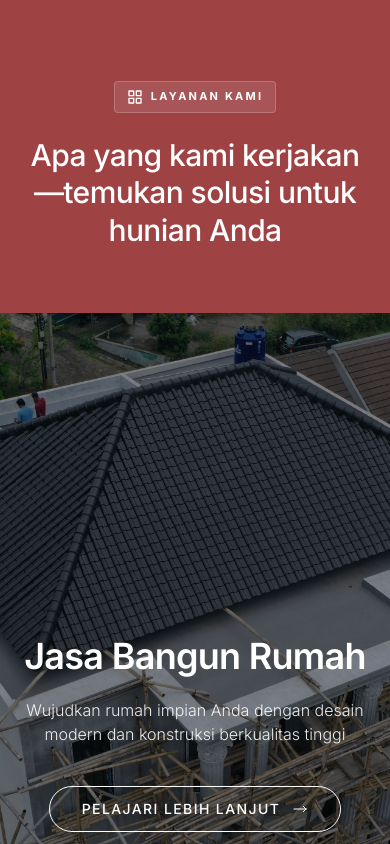
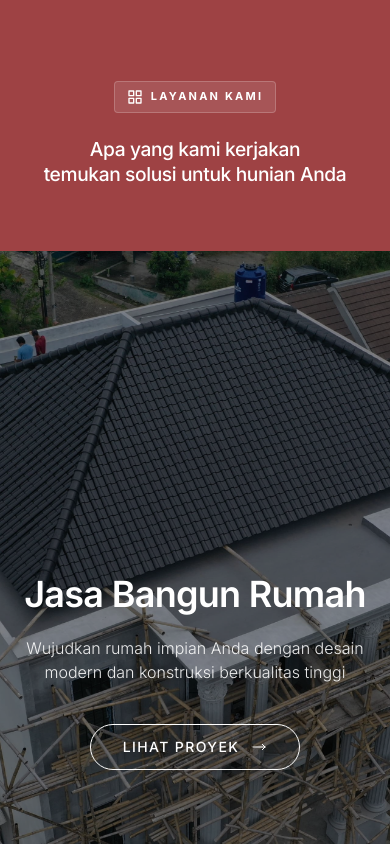
Before and after one commit to acaryawibawantra/desainbangunrenovasi-website, a Next.js app: page / in a window 390 px wide. Shown: the part 1740-2584 px from the top of the page. Built offline with nearby package versions, Linux system fonts and the light colour scheme.

Commit message:
style: adjust headline text fitting in Services section for mobile view

```diff
--- a/components/sections/Services.tsx
+++ b/components/sections/Services.tsx
@@ -20,9 +20,8 @@ export function Services() {
                     </svg>
                     <span>LAYANAN KAMI</span>
                 </div>
-                <h5 className="text-3xl md:text-4xl lg:text-5xl font-medium text-white max-w-4xl mx-auto leading-tight tracking-tight">
-                    Apa yang kami kerjakan—<br className="hidden sm:block" />
-                    temukan solusi untuk hunian Anda
+                <h5 className="text-[1.2rem] sm:text-3xl md:text-4xl lg:text-5xl font-medium text-white max-w-[95%] sm:max-w-4xl mx-auto leading-[1.3] md:leading-tight tracking-tight text-balance">
+                    Apa yang kami kerjakan <br /> temukan solusi untuk hunian Anda
                 </h5>
             </div>
 
@@ -118,7 +117,7 @@ function StickyCard({ service, index, total }: { service: any; index: number; to
                     href={`/services/${service.id}`}
                     className="group inline-flex items-center gap-3 px-8 py-3 rounded-full font-medium transition-all duration-300 border border-white text-white text-sm tracking-widest uppercase hover:bg-white hover:text-black"
                 >
-                    <span>Pelajari Lebih Lanjut</span>
+                    <span>Lihat Proyek</span>
                     <svg className="w-4 h-4 transition-transform duration-300 group-hover:translate-x-1" fill="none" viewBox="0 0 24 24" stroke="currentColor">
                         <path strokeLinecap="round" strokeLinejoin="round" strokeWidth={1.5} d="M17 8l4 4m0 0l-4 4m4-4H3" />
                     </svg>
```
